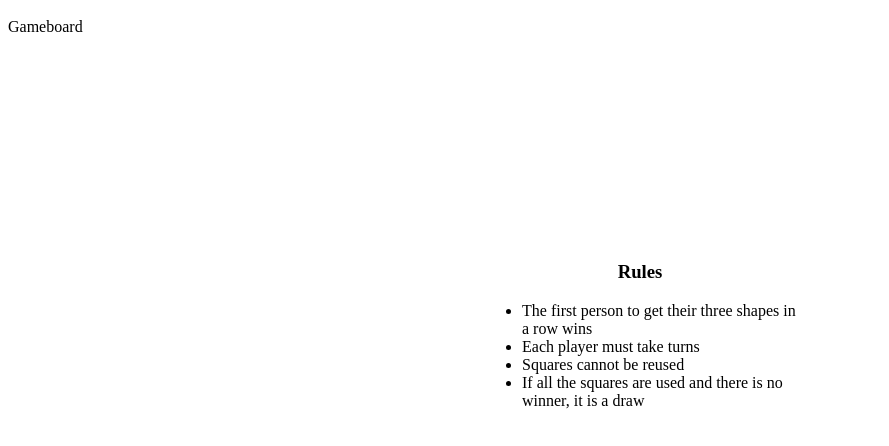
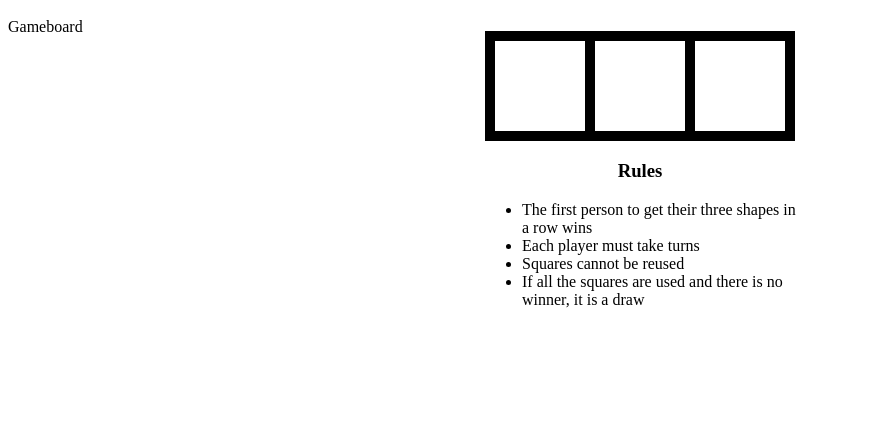
Before and after one commit to simranmattu/XOXO, a plain HTML site: page index.html in a window 1280 px wide. Shown: the part 48-494 px from the top of the page, without its empty margins (0-889 px from the left). Drawn offline with Linux system fonts and the light colour scheme; a script that the page names is missing.

Commit message:
QuickCommit

```diff
--- a/index.html
+++ b/index.html
@@ -1,7 +1,7 @@
 <html>
 <head>
     <title> Noughts and crosses</title>
-
+    <link rel="stylesheet" type="text/css" href="tictac.css">
 
 </head>
 <body>
--- a/jdxa.js
+++ b/jdxa.js
@@ -100,14 +100,14 @@ function fetchO(location){
     }
 function checkO(location){
     return document.getElementById(location).innerHTML =="O"
-    return "O"
+
     }
 
 //---------------------------------------------------------------------------------------------------------------------------
-function row(c1,c2,c3){
-    this.position1=c1
-    this.position2=c2
-    this.position3=c3
+//function row(c1,c2,c3){
+//    this.position1=c1
+ //   this.position2=c2
+ //   this.position3=c3
     }
 
 function Grid() {
--- a/tictac.css
+++ b/tictac.css
@@ -9,7 +9,7 @@ select {
     margin: 0;
     -webkit-border-radius:4px;
     -moz-border-radius:4px;
-    border-radius:4px;
+    border-radius:10px;
     -webkit-box-shadow: 0 3px 0 #ccc, 0 -1px #fff inset;
     -moz-box-shadow: 0 3px 0 #ccc, 0 -1px #fff inset;
     box-shadow: 0 3px 0 #ccc, 0 -1px #fff inset;
@@ -38,17 +38,17 @@ table {
     border-spacing: 0;
 }
 td {
-    border: 2px solid #cccccc;
-    font-size:20px;
+    border: 10px solid #000000;
+    font-size:1000000000px
     font-family:"Helvetica Neue", Helvetica, Arial, sans-serif;
-    color:#ccc;
+    color:#FFFFFF;
     line-height: 1.428571429;
-    width: 30px;
-    height: 32px;
-    min-width: 32px;
-    max-width: 32px;
-    min-height: 32px;
-    max-height: 32px;
+    width: 100px;
+    height: 100px;
+    min-width: 100px;
+    max-width: 100px;
+    min-height: 100px;
+    max-height: 100px;
     text-align: center;
 }
 
```
